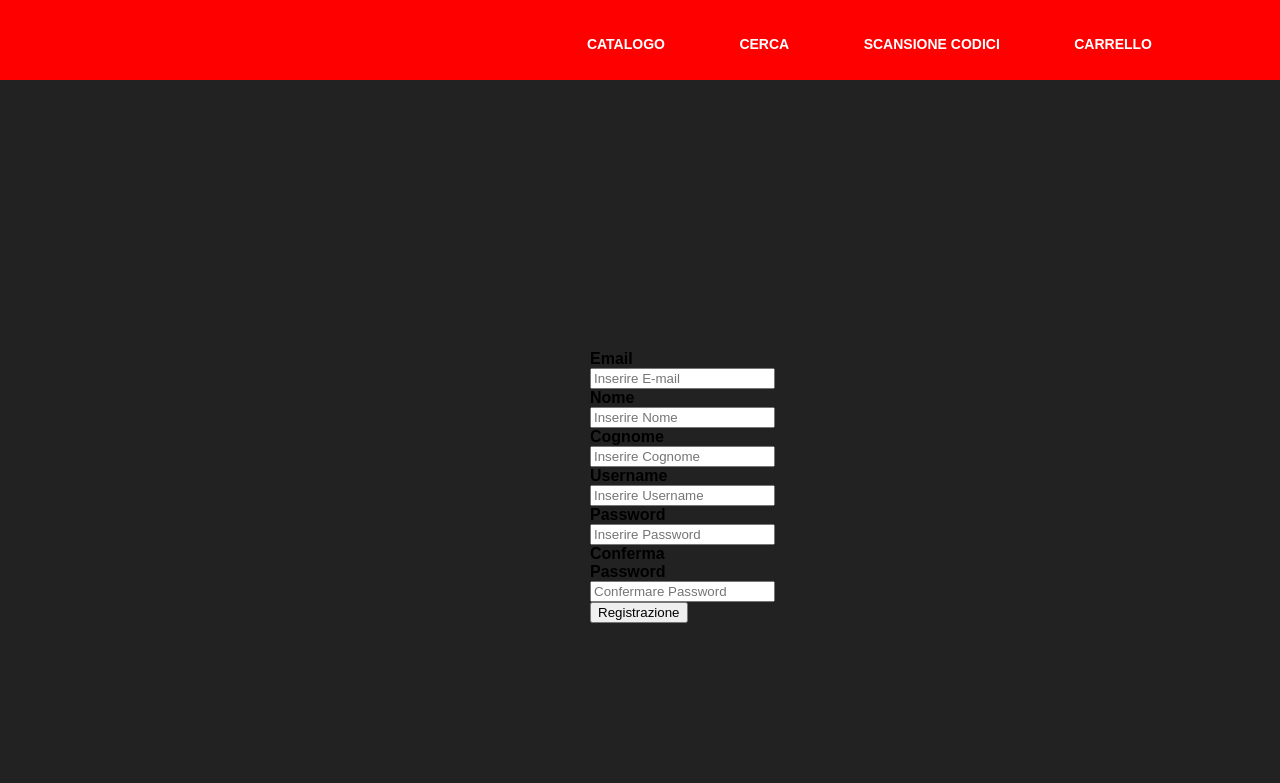
After one commit to DeMariaMattia/MYC, a PHP site: page /Registrazione.php in a window 1280 px wide. The commit adds this page. Shown: the top 783 px of the page. Run offline with PHP 8.4, Linux system fonts and the light colour scheme; some libraries are stand-ins or nearby versions.

Commit message:
Login E Registrazione

```diff
--- /dev/null
+++ b/Progetto_MYC/Config.php
@@ -0,0 +1,11 @@
+<?php
+define('DB_SERVER', 'localhost');
+define('DB_USERNAME', 'root');
+define('DB_PASSWORD', '');
+define('DB_NAME', 'my_cattaneomarcello');
+
+$link = mysqli_connect(DB_SERVER, DB_USERNAME, DB_PASSWORD, DB_NAME);
+
+if ($link === false) {
+    die('Errore: impossibile connettersi al database' . mysqli_connect_error());
+}
--- /dev/null
+++ b/Progetto_MYC/Registrazione.php
@@ -0,0 +1,81 @@
+<?php
+require_once "Config.php";
+
+if (isset($_POST['btn_registrazione'])) {
+
+    $email = mysqli_real_escape_string($link, $_POST["email"]);
+    $nome = mysqli_real_escape_string($link, $_POST["nome"]);
+    $cognome = mysqli_real_escape_string($link, $_POST["cognome"]);
+    $username = mysqli_real_escape_string($link, $_POST["username"]);
+    $password = mysqli_real_escape_string($link, $_POST["password"]);
+    $password_conferma = mysqli_real_escape_string($link, $_POST["password_conferma"]);
+
+    if ($password == $password_conferma) {
+        $sql_query = "INSERT INTO utenti (email, nome, cognome, username, password) VALUES (?, ?, ?, ?, ?)";
+
+        if ($stmt = mysqli_prepare($link, $sql_query)) {
+            mysqli_stmt_bind_param($stmt, "sssss", $param_email, $param_nome, $param_cognome, $param_username, $param_password);
+            $param_email = $email;
+            $param_nome = $nome;
+            $param_cognome = $cognome;
+            $param_username = $username;
+            $param_password = $password;
+
+            if (mysqli_stmt_execute($stmt)) {
+                header("Location:Carrello.html");
+                exit();
+            } else {
+                $err = mysqli_stmt_error($stmt);
+                echo "<script>alert('$err')</script>";
+            }
+        }
+    } else {
+        $err = "Errore: controllare che le password inserite siano uguali";
+        echo "<script>alert('$err')</script>";
+    }
+}
+?>
+
+<html>
+<link rel="stylesheet" href="Stile.css">
+<hr class="SpostaBar" size="80" width="100%" color="red" noshade>
+<div class="container">
+    <nav class="Sposta">
+        <ul>
+            <li><a href="Catalogo.html">Catalogo</a></li>
+            <li><a href="Cerca.html">Cerca</a></li>
+            <li><a href="ScansioneCodici.html">Scansione Codici</a></li>
+            <li><a href="Carrello.html">Carrello</a></li>
+        </ul>
+    </nav>
+</div>
+</header>
+
+<body>
+    <form action="<?php echo htmlspecialchars($_SERVER["PHP_SELF"]); ?>" method="post">
+        <div class="centerForm">
+
+            <label for="email"><b>Email</b></label>
+            <input type="text" placeholder="Inserire E-mail" name="email" required><br>
+
+            <label for="nome"><b>Nome</b></label>
+            <input type="text" placeholder="Inserire Nome" name="nome" required><br>
+
+            <label for="cognome"><b>Cognome</b></label>
+            <input type="text" placeholder="Inserire Cognome" name="cognome" required><br>
+
+            <label for="username"><b>Username</b></label>
+            <input type="text" placeholder="Inserire Username" name="username" required><br>
+
+            <label for="password"><b>Password</b></label>
+            <input type="password" placeholder="Inserire Password" name="password" required><br>
+
+            <label for="password_conferma"><b>Conferma Password</b></label>
+            <input type="password" placeholder="Confermare Password" name="password_conferma" required><br>
+
+            <button type="submit" name="btn_registrazione">Registrazione</button>
+        </div>
+    </form>
+</body>
+
+</html>
--- a/Progetto_MYC/Stile.css
+++ b/Progetto_MYC/Stile.css
@@ -160,3 +160,13 @@ nav a:hover::before {
 .gg-search{
 position: absolute;
 }
+
+.centerForm{
+	position: absolute;
+	top: 50%;
+	left: 50%;
+	margin-top: -50px;
+	margin-left: -50px;
+	width: 100px;
+	height: 100px;
+}
```
Also changed, not shown: Progetto_MYC/Login.php (added, +54 -0 lines).
